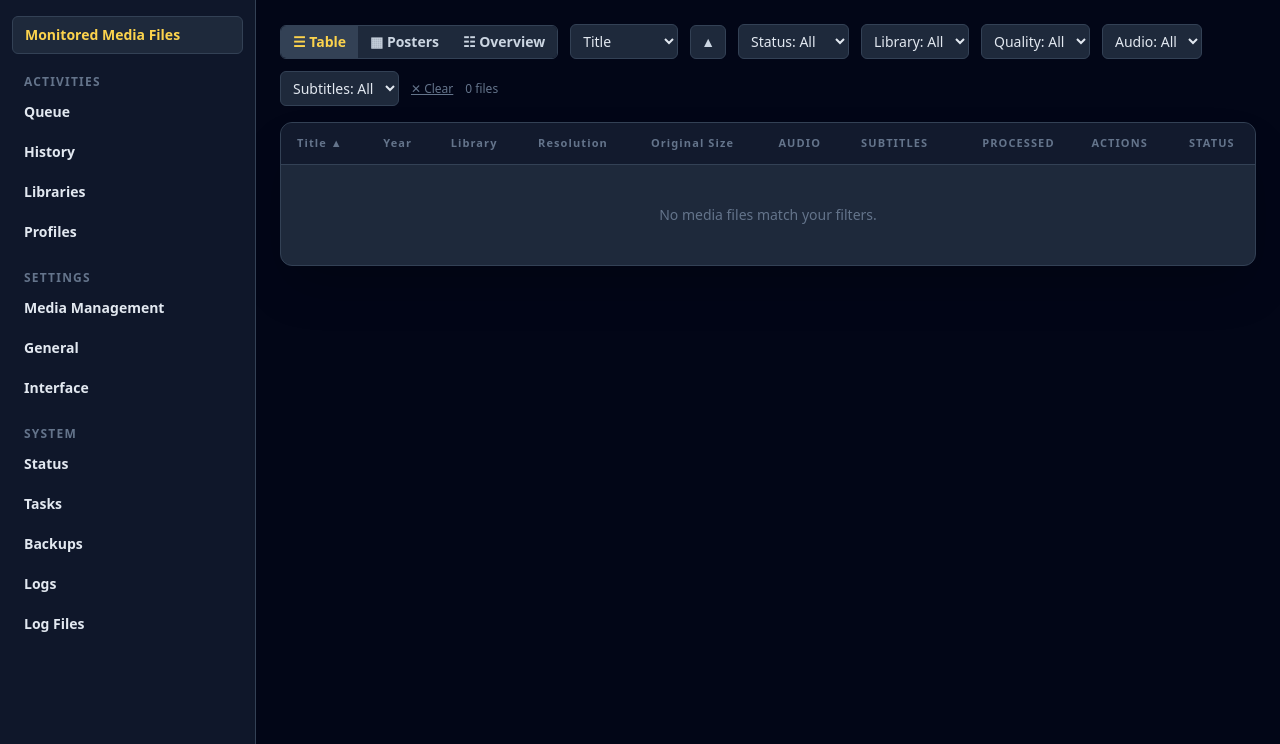
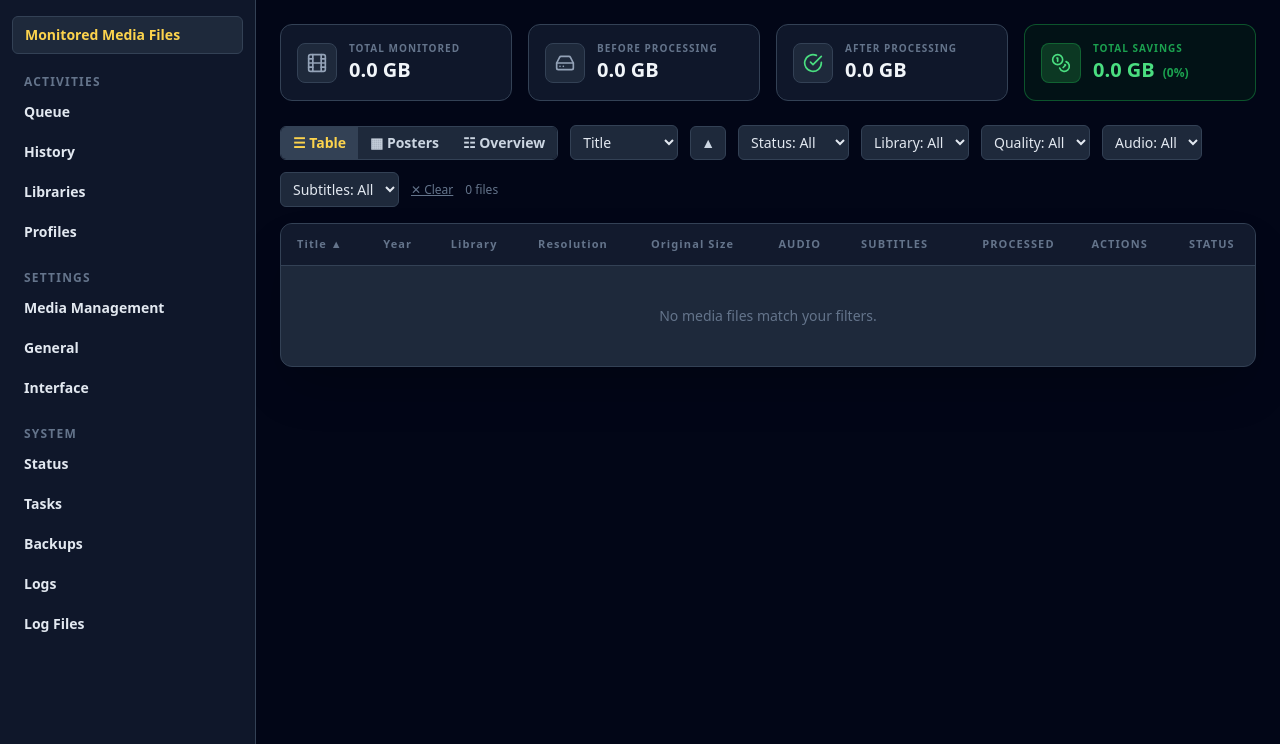
Before and after one commit to aitorti/thresherr, a FastAPI app: page / in a window 1280 px wide. Shown: the part 56-800 px from the top of the page. Run offline with FastAPI, Linux system fonts and the light colour scheme; parts of the project's set-up code (start-up, migrations or seed data) failed here and were passed over; some libraries are stand-ins or nearby versions.

Commit message:
feat(dashboard): restore savings summary cards (hero Total Savings card, polling-ready)

```diff
--- a/app/templates/dashboard.html
+++ b/app/templates/dashboard.html
@@ -13,6 +13,58 @@
   <a href="/" class="text-xs text-slate-400 hover:text-slate-200 underline">✕ {{ t('search.clear') }}</a>
 </div>
 {% endif %}
+
+{# ------------------------------------------------------------------ #}
+{# Savings summary cards (*arr style, updated by polling)             #}
+{# ------------------------------------------------------------------ #}
+<div class="grid grid-cols-2 lg:grid-cols-4 gap-4 mb-6">
+  {# Total monitored #}
+  <div class="rounded-xl border border-slate-700 bg-slate-900 p-4 flex items-center gap-3">
+    <div class="w-10 h-10 shrink-0 rounded-lg bg-slate-800 border border-slate-700 flex items-center justify-center text-slate-400">
+      <svg xmlns="http://www.w3.org/2000/svg" width="20" height="20" viewBox="0 0 24 24" fill="none" stroke="currentColor" stroke-width="2" stroke-linecap="round" stroke-linejoin="round"><rect x="2" y="2" width="20" height="20" rx="2.18"/><line x1="7" y1="2" x2="7" y2="22"/><line x1="17" y1="2" x2="17" y2="22"/><line x1="2" y1="12" x2="22" y2="12"/><line x1="2" y1="7" x2="7" y2="7"/><line x1="2" y1="17" x2="7" y2="17"/><line x1="17" y1="17" x2="22" y2="17"/><line x1="17" y1="7" x2="22" y2="7"/></svg>
+    </div>
+    <div class="min-w-0">
+      <div class="text-[10px] font-bold uppercase tracking-widest text-slate-500 truncate">{{ t('stats.total_monitored') }}</div>
+      <div class="text-xl font-extrabold text-slate-100" id="stats-total-gb">{{ total_gb }} GB</div>
+    </div>
+  </div>
+
+  {# Before processing #}
+  <div class="rounded-xl border border-slate-700 bg-slate-900 p-4 flex items-center gap-3">
+    <div class="w-10 h-10 shrink-0 rounded-lg bg-slate-800 border border-slate-700 flex items-center justify-center text-slate-400">
+      <svg xmlns="http://www.w3.org/2000/svg" width="20" height="20" viewBox="0 0 24 24" fill="none" stroke="currentColor" stroke-width="2" stroke-linecap="round" stroke-linejoin="round"><line x1="22" y1="12" x2="2" y2="12"/><path d="M5.45 5.11 2 12v6a2 2 0 0 0 2 2h16a2 2 0 0 0 2-2v-6l-3.45-6.89A2 2 0 0 0 16.76 4H7.24a2 2 0 0 0-1.79 1.11z"/><line x1="6" y1="16" x2="6.01" y2="16"/><line x1="10" y1="16" x2="10.01" y2="16"/></svg>
+    </div>
+    <div class="min-w-0">
+      <div class="text-[10px] font-bold uppercase tracking-widest text-slate-500 truncate">{{ t('stats.before') }}</div>
+      <div class="text-xl font-extrabold text-slate-100" id="stats-processed-orig">{{ processed_orig_gb }} GB</div>
+    </div>
+  </div>
+
+  {# After processing #}
+  <div class="rounded-xl border border-slate-700 bg-slate-900 p-4 flex items-center gap-3">
+    <div class="w-10 h-10 shrink-0 rounded-lg bg-slate-800 border border-slate-700 flex items-center justify-center text-green-400">
+      <svg xmlns="http://www.w3.org/2000/svg" width="20" height="20" viewBox="0 0 24 24" fill="none" stroke="currentColor" stroke-width="2" stroke-linecap="round" stroke-linejoin="round"><path d="M22 11.08V12a10 10 0 1 1-5.93-9.14"/><polyline points="22 4 12 14.01 9 11.01"/></svg>
+    </div>
+    <div class="min-w-0">
+      <div class="text-[10px] font-bold uppercase tracking-widest text-slate-500 truncate">{{ t('stats.after') }}</div>
+      <div class="text-xl font-extrabold text-slate-100" id="stats-processed-final">{{ processed_final_gb }} GB</div>
+    </div>
+  </div>
+
+  {# Total savings — the hero card #}
+  <div class="rounded-xl border border-green-700/60 bg-green-950/30 p-4 flex items-center gap-3">
+    <div class="w-10 h-10 shrink-0 rounded-lg bg-green-900/60 border border-green-700/60 flex items-center justify-center text-green-400">
+      <svg xmlns="http://www.w3.org/2000/svg" width="20" height="20" viewBox="0 0 24 24" fill="none" stroke="currentColor" stroke-width="2" stroke-linecap="round" stroke-linejoin="round"><circle cx="8" cy="8" r="6"/><path d="M18.09 10.37A6 6 0 1 1 10.34 18"/><path d="M7 6h1v4"/><path d="m16.71 13.88.7.71-2.82 2.82"/></svg>
+    </div>
+    <div class="min-w-0">
+      <div class="text-[10px] font-bold uppercase tracking-widest text-green-500/80 truncate">{{ t('stats.total_savings') }}</div>
+      <div class="flex items-baseline gap-2">
+        <span class="text-xl font-extrabold text-green-400" id="stats-savings-gb">{{ savings_gb }} GB</span>
+        <span class="text-xs font-bold text-green-500/80" id="stats-savings-pct">({{ savings_pct }}%)</span>
+      </div>
+    </div>
+  </div>
+</div>
 
 {# ------------------------------------------------------------------ #}
 {# Toolbar: view toggle + sorting + filters                            #}
```
